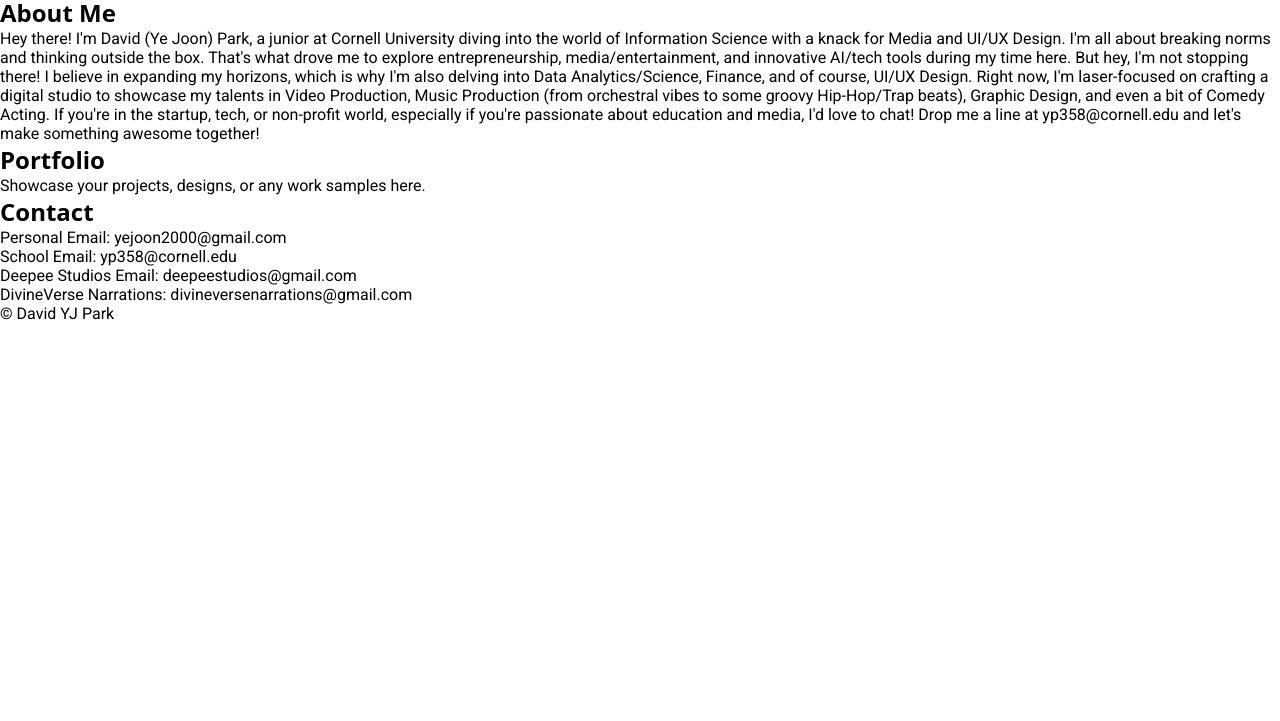
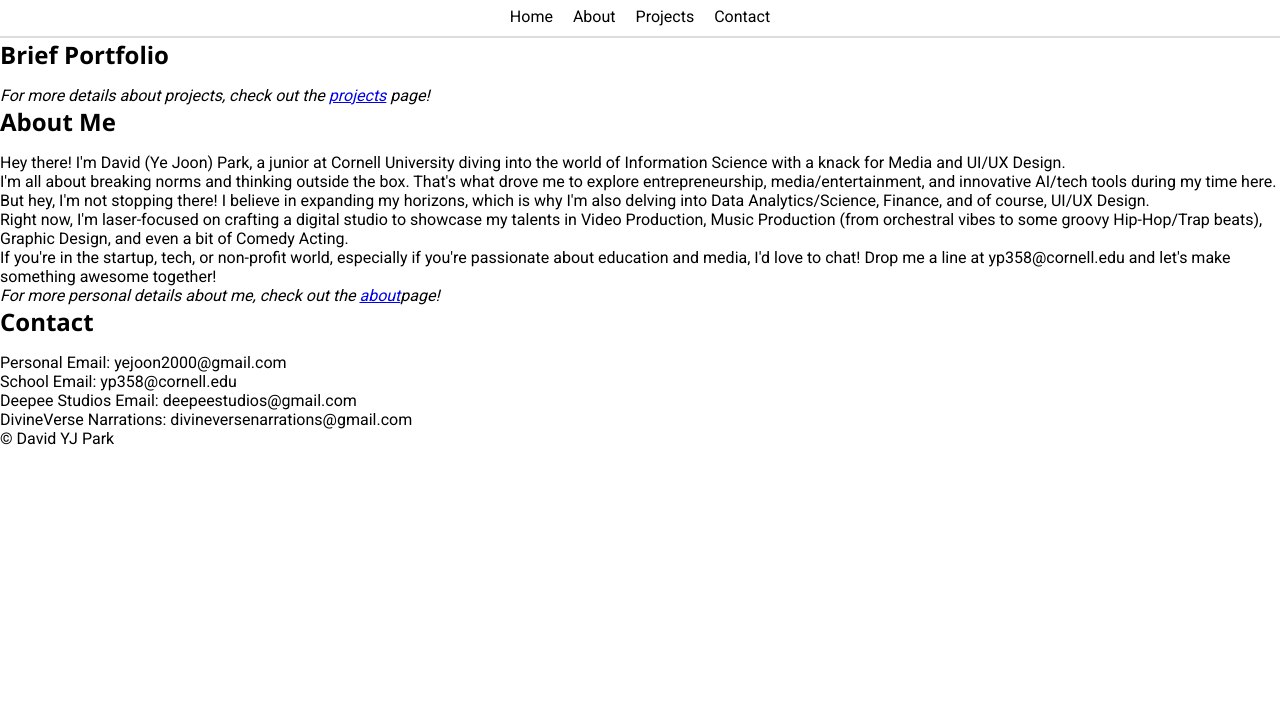
Before and after one commit to yp358/yp358.github.io, a plain HTML site: page index.html in a window 1280 px wide. Shown: the part 79-800 px from the top of the page. Drawn offline with nearby package versions, Linux system fonts and the light colour scheme.

Commit message:
changed style

```diff
--- a/index.html
+++ b/index.html
@@ -5,6 +5,10 @@
     <meta charset="UTF-8">
     <meta name="viewport" content="width=device-width, initial-scale=1.0">
     <title>David (Ye-Joon) Park - Portfolio</title>
+    <link rel="preconnect" href="https://fonts.googleapis.com">
+    <link rel="preconnect" href="https://fonts.gstatic.com" crossorigin>
+    <link href="https://fonts.googleapis.com/css2?family=Open+Sans:ital,wght@0,300..800;1,300..800&display=swap"
+        rel="stylesheet">
     <link rel="stylesheet" href="https://fonts.googleapis.com/css2?family=Roboto:wght@400;700&display=swap">
     <link rel="stylesheet" href="styles/styles.css"> <!-- Link to your external CSS file -->
 </head>
@@ -14,32 +18,37 @@
         <h1>David Park</h1>
         <p>Professional Portfolio</p>
     </header>
-    <nav>
-        <a href="#home">Home</a>
+    <nav class="flex-nav">
+        <a href="index.html">Home</a>
         <a href="about.html">About</a>
         <a href="projects.html">Projects</a>
-        <a href="#contact">Contact</a>
+        <a href="index.html#contact">Contact</a>
     </nav>
     <div class="container">
-        <section id="about">
+        <section>
+
+        </section>
+        <section id="home-projects">
+            <h2>Brief Portfolio</h2>
+            <p class="notice">For more details about projects, check out the <a href="projects.html">projects</a> page!
+            </p>
+            <p><!--put rolling images--></p>
+        </section>
+        <section id="home-about">
             <h2>About Me</h2>
             <p>Hey there! I'm David (Ye Joon) Park, a junior at Cornell University diving into the world of Information
-                Science with a knack for Media and UI/UX Design.
+                Science with a knack for Media and UI/UX Design.<br>
                 I'm all about breaking norms and thinking outside the box. That's what drove me to explore
                 entrepreneurship, media/entertainment, and innovative AI/tech tools during my time here. But hey, I'm
                 not stopping there! I believe in expanding my horizons, which is why I'm also delving into Data
-                Analytics/Science, Finance, and of course, UI/UX Design.
+                Analytics/Science, Finance, and of course, UI/UX Design.<br>
                 Right now, I'm laser-focused on crafting a digital studio to showcase my talents in Video Production,
                 Music Production (from orchestral vibes to some groovy Hip-Hop/Trap beats), Graphic Design, and even a
-                bit of Comedy Acting.
-
+                bit of Comedy Acting.<br>
                 If you're in the startup, tech, or non-profit world, especially if you're passionate about education and
                 media, I'd love to chat! Drop me a line at yp358@cornell.edu and let's make something awesome together!
             </p>
-        </section>
-        <section id="portfolio">
-            <h2>Portfolio</h2>
-            <p>Showcase your projects, designs, or any work samples here.</p>
+            <p class="notice">For more personal details about me, check out the <a href="about.html">about</a>page!</p>
         </section>
         <section id="contact">
             <h2>Contact</h2>
--- a/styles/styles.css
+++ b/styles/styles.css
@@ -1,3 +1,4 @@
+/* GENERAL LAYOUT */
 /* Reset default margin and padding for all elements */
 * {
     margin: 0;
@@ -7,7 +8,6 @@
 /* Apply white background and black text to the entire website */
 body {
     background-color: #fff;
-    color: #000;
     font-family: 'Roboto', sans-serif;
     /* Default font for paragraphs */
 }
@@ -15,14 +15,57 @@ body {
 /* Style headings */
 h1 {
     font-family: 'Helvetica', sans-serif;
+    margin-bottom: 20px;
 }
 
-h2,
+h2 {
+
+    font-family: 'Open Sans', sans-serif;
+    margin-bottom: 15px;
+
+}
+
 h3 {
     font-family: 'Open Sans', sans-serif;
+    margin-bottom: 15px;
 }
 
 /* Style paragraphs */
 p {
     font-family: 'Roboto', sans-serif;
 }
+
+br {
+    display: block;
+    /* Convert <br> to a block-level element */
+    margin-bottom: 20px;
+    /* Add spacing between breaks */
+}
+
+/* NAVIGATION BAR */
+/* Apply Flexbox to the navigation bar */
+.flex-nav {
+    display: flex;
+    justify-content: center;
+    /* Align items horizontally */
+    padding: 10px 0;
+    border-bottom: 2px solid #ddd;
+}
+
+/* Style the navigation links */
+.flex-nav a {
+    color: black;
+    text-decoration: none;
+    margin: 0 10px;
+    /* Add spacing between links */
+}
+
+/* Hover effect */
+.flex-nav a:hover {
+    background-color: #ddd;
+    /* Light grey background color on hover */
+}
+
+.notice {
+    font-style: oblique;
+}
```
